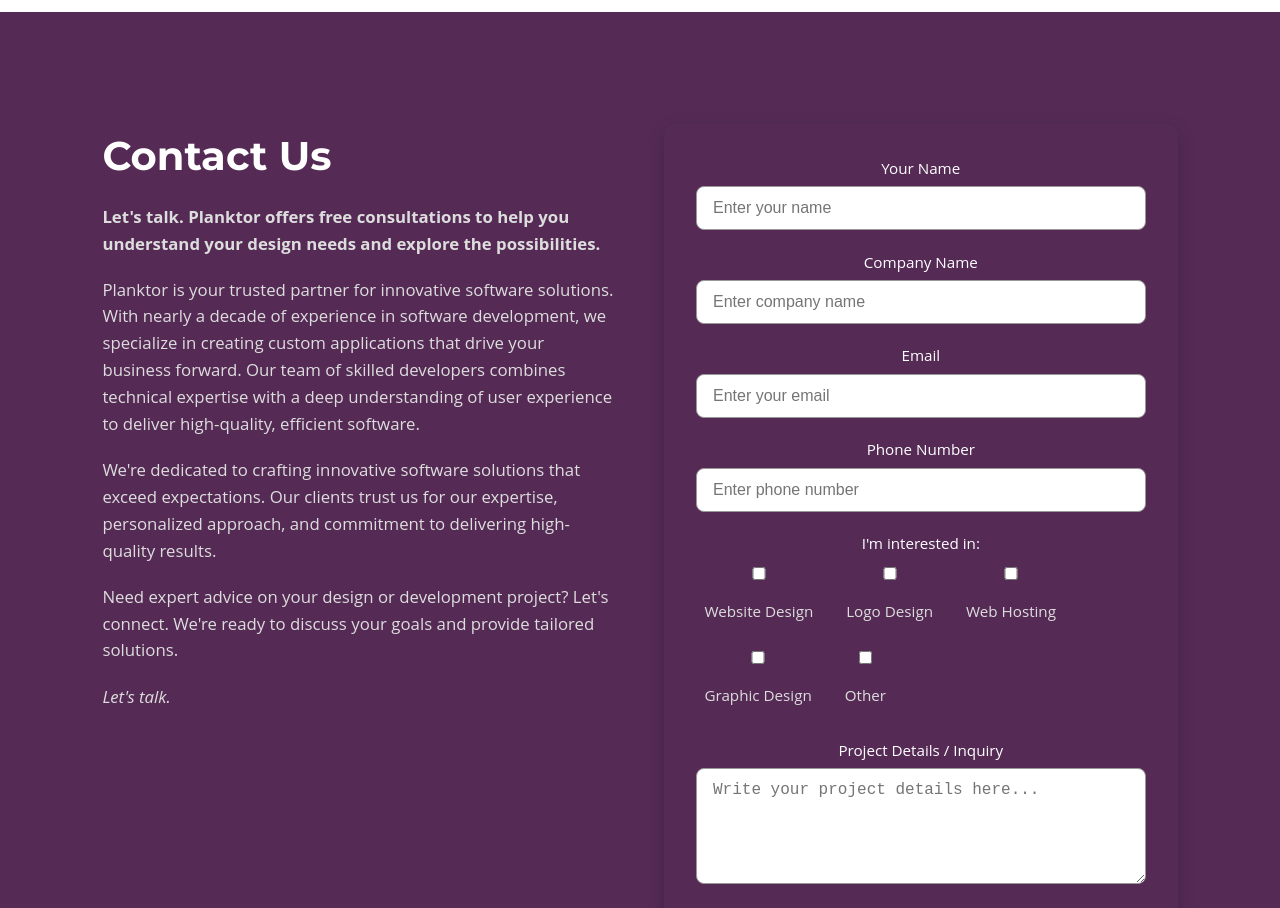
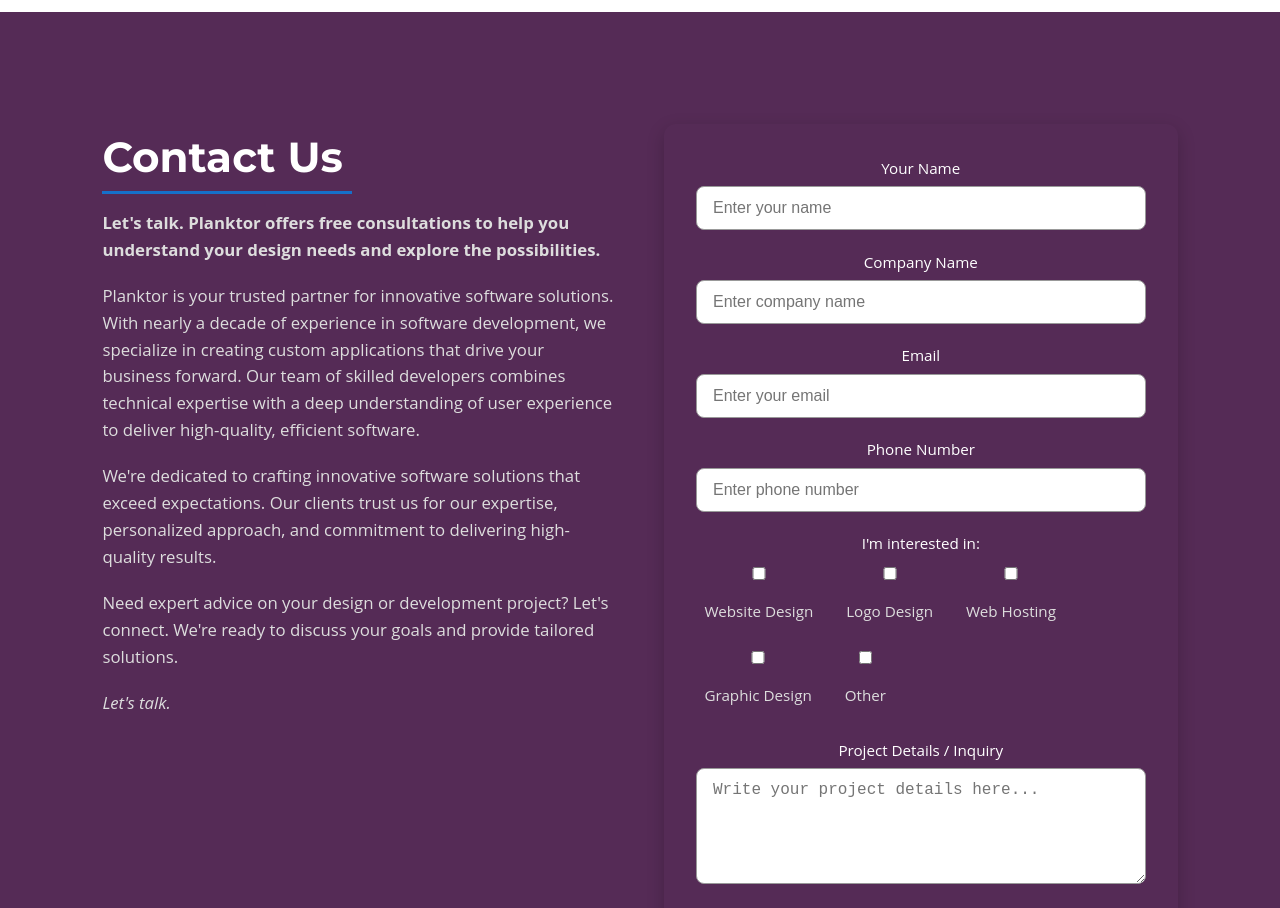
Before and after one commit to mahmoud-lela/Planktor_website, a plain HTML site: page index.html in a window 1280 px wide. Shown: the part 3140-4048 px from the top of the page. Drawn offline with Linux system fonts and the light colour scheme.

Commit message:
Add files via upload

```diff
--- a/CSS/styles.css
+++ b/CSS/styles.css
@@ -325,10 +325,12 @@ img {
 /* Left Text */
 .contact-text h2 {
   font-family: 'Montserrat', sans-serif;
-  font-size: 2.5rem;
+  font-size: 42px;
   font-weight: 700;
   color: #fff;
   margin-bottom: 1rem;
+  border-bottom: 3px solid rgb(22, 112, 202);
+    width: 250px;
 }
 
 .contact-text p {
@@ -369,7 +371,6 @@ img {
 .contact-form textarea:focus {
   border-color: #3d9cff;
   outline: none;
-  box-shadow: 0 0 8px rgba(61,156,255,0.4);
 }
 
 
```
